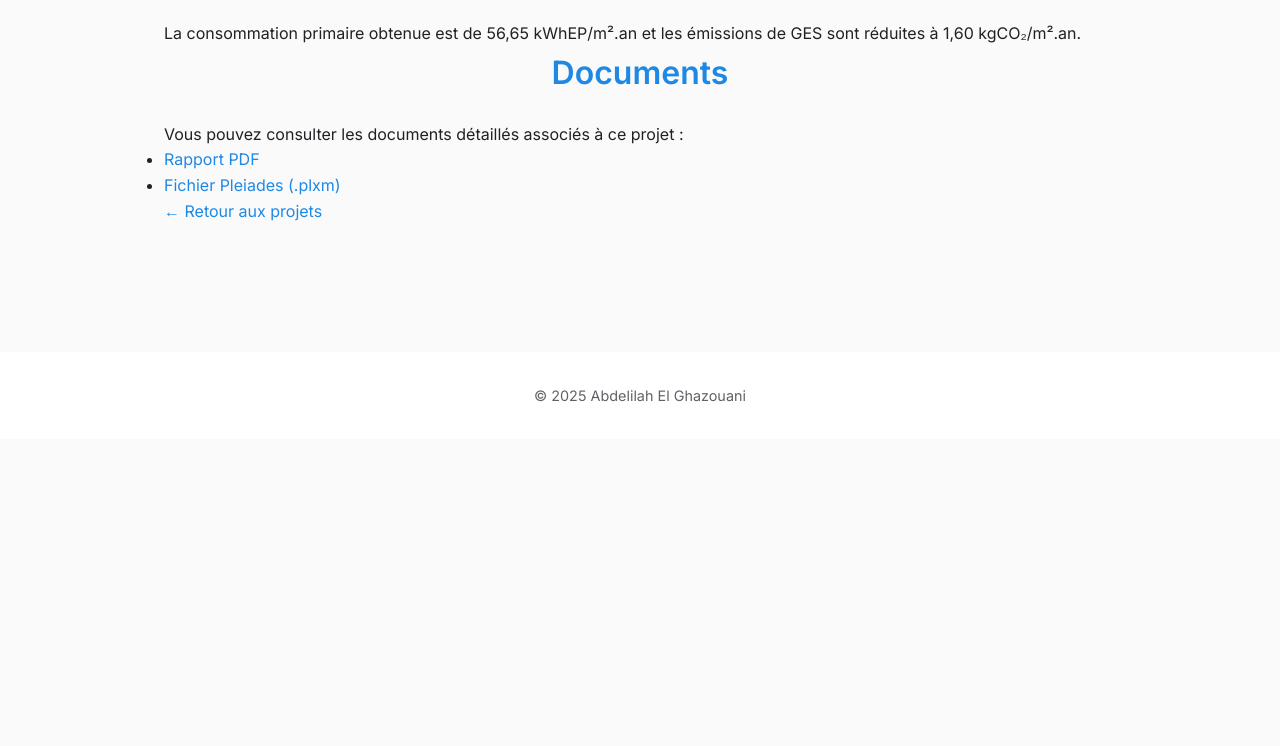
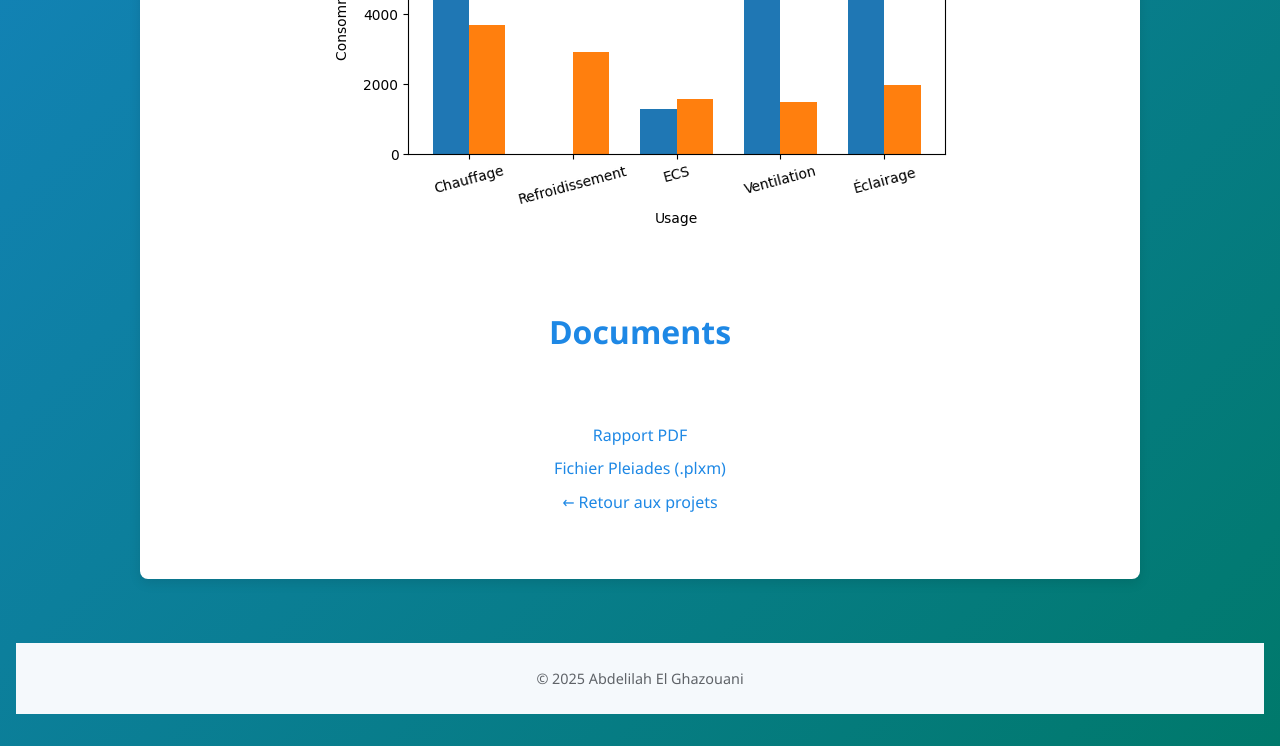
Before and after one commit to adel-glitch/portfolio-elghazouani, a plain HTML site: page pleiades.html in a window 1280 px wide. Shown: the part 1452-2198 px from the top of the page. Before the commit the page ends 1891 px from the top, so only its background shows below. Drawn offline with Linux system fonts and the light colour scheme.

Commit message:
Update pleiades.html

```diff
--- a/pleiades.html
+++ b/pleiades.html
@@ -28,10 +28,37 @@
     </ul>
   </nav>
 </header>
+    <style>
+        :root {
+            --primary: #1e88e5;
+            --secondary: #00796b;
+            --light: #f5f9fc;
+            --dark: #202124;
+            --muted: #5f6368;
+        }
+        body {font-family: 'Segoe UI', Tahoma, Geneva, Verdana, sans-serif; background: var(--light); color: var(--dark); margin: 0;}
+        header {background: linear-gradient(135deg, var(--primary), var(--secondary)); color: white; padding: 2rem 1rem; text-align: center;}
+        header h1 { font-size: 2rem; margin-top: 1rem; margin-bottom: 0.8rem; font-weight: 600; }
+        main {max-width: 950px; margin: -50px auto 0; background: White; border-radius: 8px; box-shadow: 0 4px 12px rgba(0,0,0,0.1); overflow: hidden;}
+        section {padding: 2rem 2rem; border-bottom: 1px solid #e0e0e0;}
+        section:last-child {border-bottom: none;}
+        h2 {color: var(--primary); margin-top: 0; margin-bottom: 0.8rem; font-size: 1.6rem;}
+        h3 {color: var(--secondary); margin-top: 1.5rem; margin-bottom: 0.6rem; font-size: 1.3rem;}
+        p {line-height: 1.6; margin-bottom: 1rem;}
+        .chart-container {text-align: center; margin: 1.5rem 0;}
+        .chart-container img {max-width: 100%; border-radius: 6px; box-shadow: 0 2px 8px rgba(0,0,0,0.1);}
+        ul {list-style: none; padding: 0; margin: 0;}
+        ul li {margin-bottom: 0.5rem;}
+        .documents a {color: var(--primary); text-decoration: none;}
+        .documents a:hover {text-decoration: underline;}
+        footer {background: var(--light); padding: 1.5rem; text-align: center; color: var(--muted); font-size: 0.9rem;}
+    </style>
+</head>
+<body>
+    <header>
+  <h1>Évaluation Énergétique du Bâtiment</h1>
 
 <main class="section">
-  <h1>Évaluation Énergétique du Bâtiment</h1>
-
   <h2>Introduction</h2>
   <p>Ce projet présente une étude énergétique d’un bâtiment tertiaire de 437,9 m² réalisée dans le cadre du module ENF 119 avec le logiciel Pleiades. L’objectif est d’optimiser les systèmes de chauffage, refroidissement, eau chaude sanitaire, ventilation et éclairage afin de réduire les consommations et les émissions de gaz à effet de serre, avec l’ambition d’atteindre une étiquette énergétique de classe A.</p>
 
```
